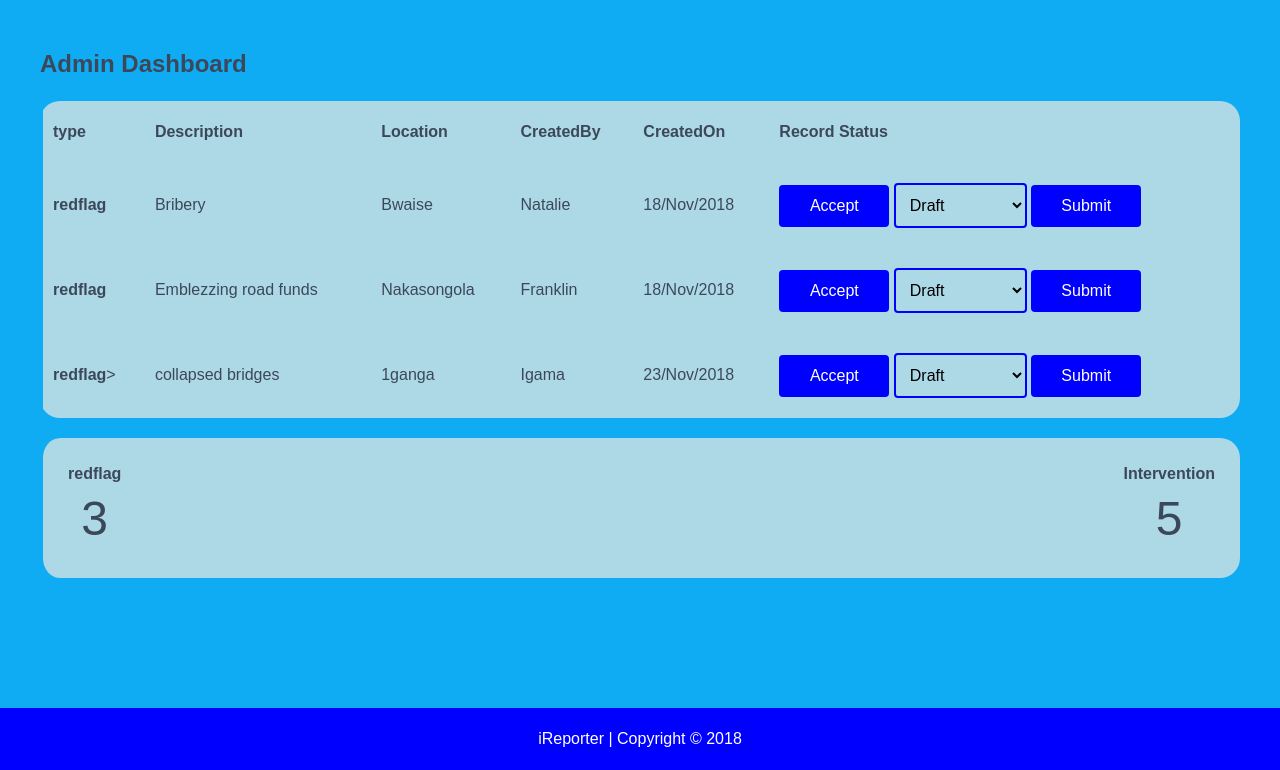
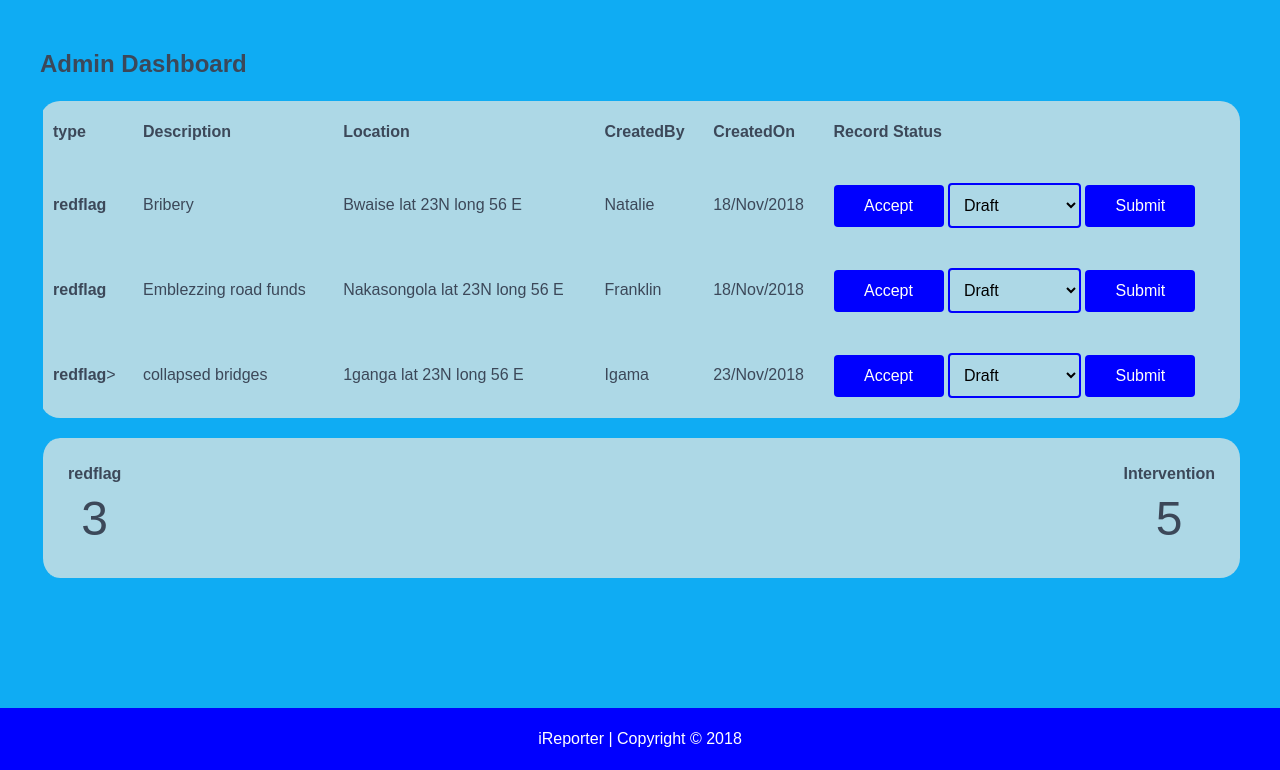
Before and after one commit to natalie-abbie/i-reporter, a plain HTML site: page UI/admin.html in a window 1280 px wide. Shown: the part 83-853 px from the top of the page. Drawn offline with Linux system fonts and the light colour scheme.

Commit message:
add lat values and long values on the location

```diff
--- a/UI/admin.html
+++ b/UI/admin.html
@@ -47,7 +47,7 @@
               <tr>
                 <td><strong>redflag</strong></td>
                 <td class="issue">Bribery</td>
-                <td>Bwaise</td>
+                <td>Bwaise lat 23N long 56 E</td>
                 <td>Natalie</td>
                 <td>18/Nov/2018</td>
 
@@ -68,7 +68,7 @@
               <tr>
                 <td><strong>redflag</strong></td>
                 <td class="issue">Emblezzing road funds</td>
-                <td>Nakasongola</td>
+                <td>Nakasongola lat 23N long 56 E</td>
                 <td>Franklin</td>
                 <td>18/Nov/2018 </td>
 
@@ -89,7 +89,7 @@
               <tr>
                 <td><strong>redflag</strong>></td>
                 <td class="issue">collapsed bridges</td>
-                <td>1ganga</td>
+                <td>1ganga lat 23N long 56 E</td>
                 <td> Igama</td>
                 <td>23/Nov/2018 </td>
 
```
